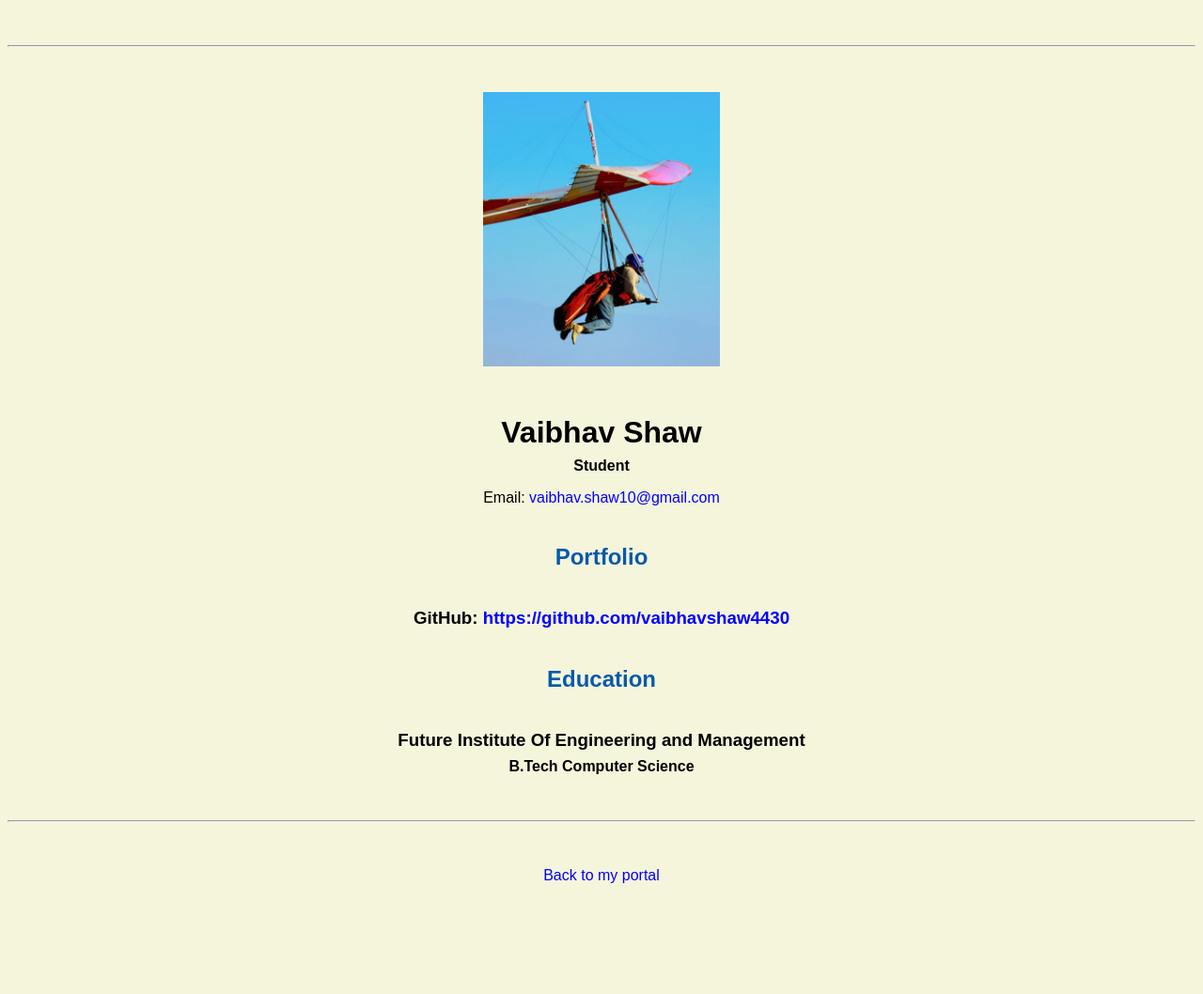
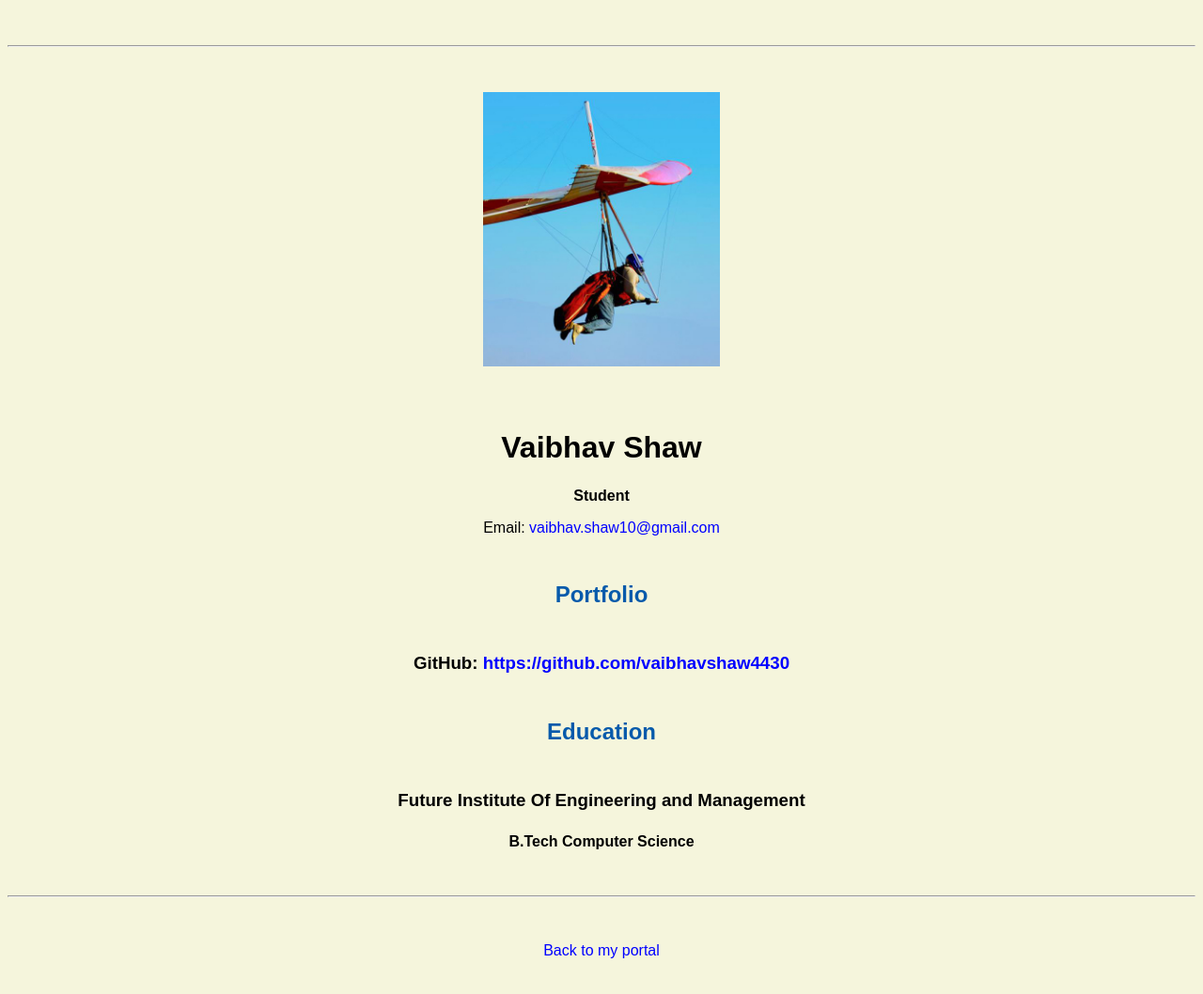
Before and after one commit to Ranitdas26/vaibhavshaw4430.github.io, a plain HTML site: page resume.html in a window 1280 px wide. Shown: the whole page at 94% size. Before the commit the page ends 973 px from the top, so only its background shows below. Drawn offline with Linux system fonts and the light colour scheme.

Commit message:
Update master.css
Changed certain margin values to give abetter look to your profile

```diff
--- a/css/master.css
+++ b/css/master.css
@@ -21,20 +21,20 @@
    }
 
   footer {
-    margin-top: 2rem;
-    margin-bottom: 2rem;
+    margin-top: 2.5rem;
+    margin-bottom: 2.5rem;
   }
 
   h1 {
-    margin-bottom: 0.5rem;
-    margin-top: 3rem;
+    margin-bottom: 1.5rem;
+    margin-top: 4rem;
    }
 
   h2 {
     /* set the text color of to #075AAB here */color: #075AAB;
     /* set both the bottom margin and top margin to 2.5rem here */
-    margin-bottom : 2.5rem;
-    margin-top: 2.5rem;
+    margin-bottom : 3rem;
+    margin-top: 3rem;
    }
 
   h3 {
@@ -44,11 +44,11 @@
 
   h4 {
     margin-bottom: 1rem;
-    margin-top: 0.5rem;
+    margin-top: 1.5rem;
   }
 
   h5 {
-    margin-top: 0.5rem;
+    margin-top: 1.5rem;
   }
 
   hr {
```
